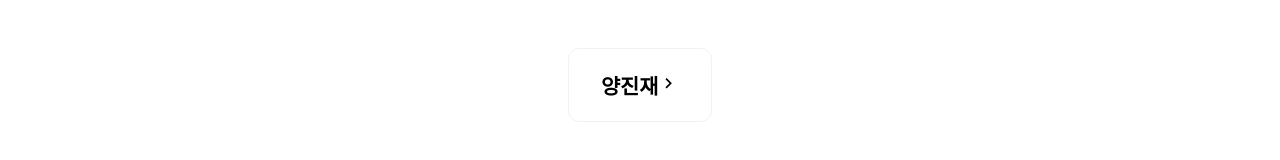
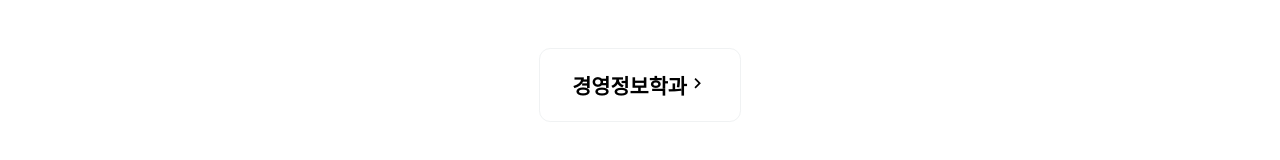
Before and after one commit to CBNU-CMI/Crawler-admin, a React (Create React App) app: page /notice in a window 1280 px wide. Shown: the part 162-322 px from the top of the page. Built offline with nearby package versions, Linux system fonts and the light colour scheme.

Commit message:
[#8]feat: 에러 더미데이터 생성

```diff
--- a/src/component/Error.js
+++ b/src/component/Error.js
@@ -3,7 +3,7 @@ import { MdKeyboardArrowRight } from "react-icons/md";
 import ErrorModal from "./ErrorModal";
 import {} from "../styles/error.scss";
 
-const Error = () => {
+const Error = ({ errorData, errorLog }) => {
   const [modalState, setModalState] = useState({ open: false });
   function openModal() {
     setModalState({ open: true });
@@ -17,12 +17,20 @@ const Error = () => {
         <p>에러났어요 🥺</p>
         <div className="error-crawler" onClick={openModal}>
           <p>
-            양진재
+            {errorData.type}
             <MdKeyboardArrowRight />
           </p>
         </div>
       </div>
-      {modalState.open ? <ErrorModal data="양진재" close={closeModal} /> : ""}
+      {modalState.open ? (
+        <ErrorModal
+          errorData={errorData}
+          errorLog={errorLog}
+          close={closeModal}
+        />
+      ) : (
+        ""
+      )}
     </Fragment>
   );
 };
--- a/src/component/ErrorModal.js
+++ b/src/component/ErrorModal.js
@@ -1,13 +1,30 @@
 import React, { Fragment } from "react";
 import {} from "../styles/errorModal.scss";
 
-const ErrorModal = ({ data, close }) => {
+const ErrorModal = ({ errorData, errorLog, close }) => {
   return (
     <Fragment>
       <div className="modal-overlay" onClick={close} />
       <div className="error-modal">
-        <h1>⚠️에러⚠️</h1>
-        <p>{data}</p>
+        {errorData.title ? (
+          <Fragment>
+            <h2>최근 게시글</h2>
+            <p className="title">{errorData.title}</p>
+            <p className="date">{errorData.date}</p>
+            <p className="content">{errorData.content}</p>
+          </Fragment>
+        ) : (
+          ""
+        )}
+
+        {errorLog.errorLog ? (
+          <Fragment>
+            <h2>⚠️에러 로그⚠️</h2>
+            <p className="error-log">{errorLog.errorLog}</p>
+          </Fragment>
+        ) : (
+          ""
+        )}
       </div>
     </Fragment>
   );
--- /dev/null
+++ b/src/dummy/errorNotice.js
@@ -0,0 +1,8 @@
+const errorData = {
+  type: "경영정보학과",
+  title: "제목입니다",
+  date: "2020-09-09",
+  content: "내용입니다",
+};
+
+export default errorData;
--- /dev/null
+++ b/src/dummy/errorRestaurant.js
@@ -0,0 +1,5 @@
+const errorData = {
+  type: "본관",
+};
+
+export default errorData;
--- /dev/null
+++ b/src/dummy/noticeErrorLog.js
@@ -0,0 +1,5 @@
+const errorLog = {
+  errorLog: "wtf",
+};
+
+export default errorLog;
--- /dev/null
+++ b/src/dummy/restaurantErrorLog.js
@@ -0,0 +1,5 @@
+const errorLog = {
+  errorLog: "wtf",
+};
+
+export default errorLog;
--- a/src/pages/notice.js
+++ b/src/pages/notice.js
@@ -1,10 +1,12 @@
 import React from "react";
 import Error from "../component/Error";
+import errorData from "../dummy/errorNotice";
+import errorLog from "../dummy/noticeErrorLog";
 
 const Notice = () => {
   return (
     <div className="notice">
-      <Error />
+      <Error errorData={errorData} errorLog={errorLog} />
     </div>
   );
 };
--- a/src/pages/restaurant.js
+++ b/src/pages/restaurant.js
@@ -1,10 +1,12 @@
 import React from "react";
 import Error from "../component/Error";
+import errorData from "../dummy/errorRestaurant";
+import errorLog from "../dummy/restaurantErrorLog";
 
 const Restaurant = () => {
   return (
     <div className="restaurant">
-      <Error />
+      <Error errorData={errorData} errorLog={errorLog} />
     </div>
   );
 };
--- a/src/styles/errorModal.scss
+++ b/src/styles/errorModal.scss
@@ -15,11 +15,12 @@
   height: 50rem;
   transform: translate(-50%, -50%);
   background-color: white;
-  h1 {
+  h2 {
     font-weight: bold;
     text-align: center;
   }
   p {
     padding: 1rem;
+    margin-left: 3rem;
   }
 }
```
